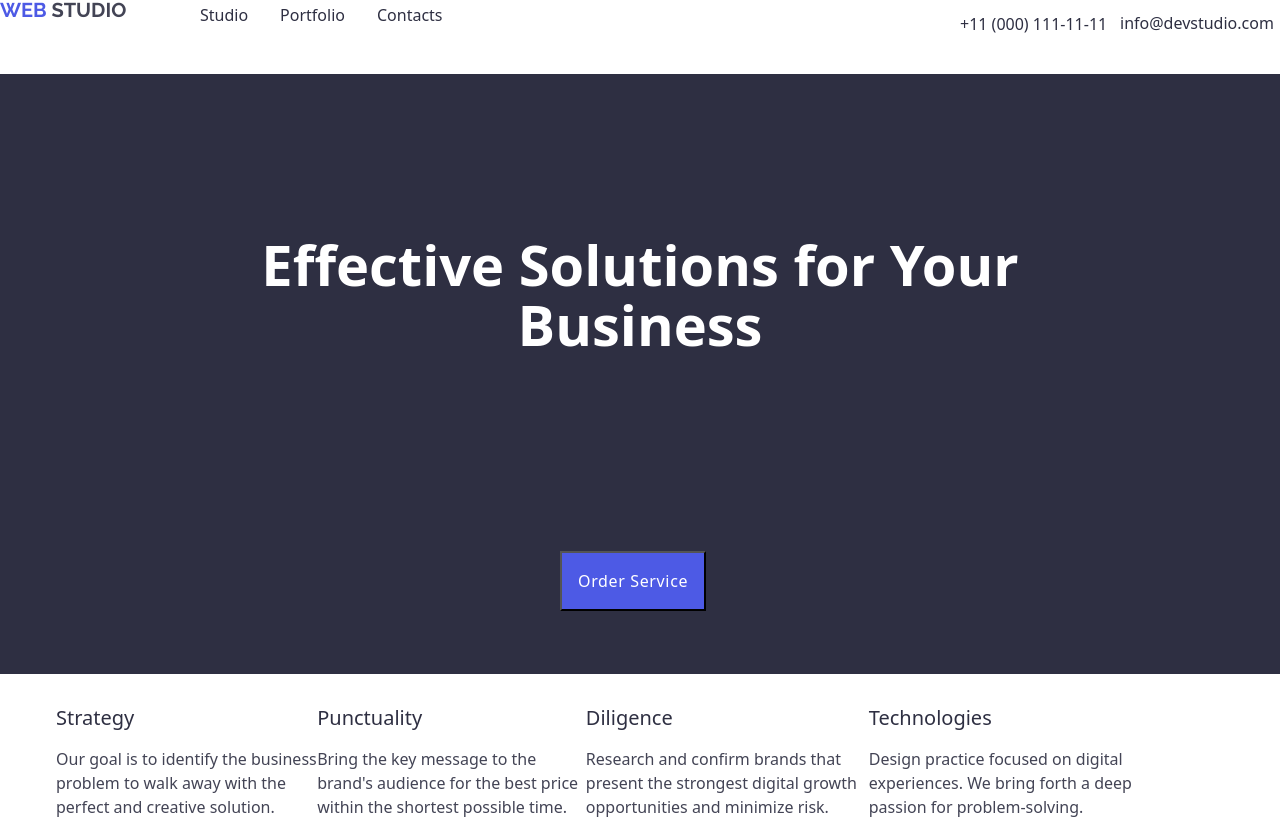
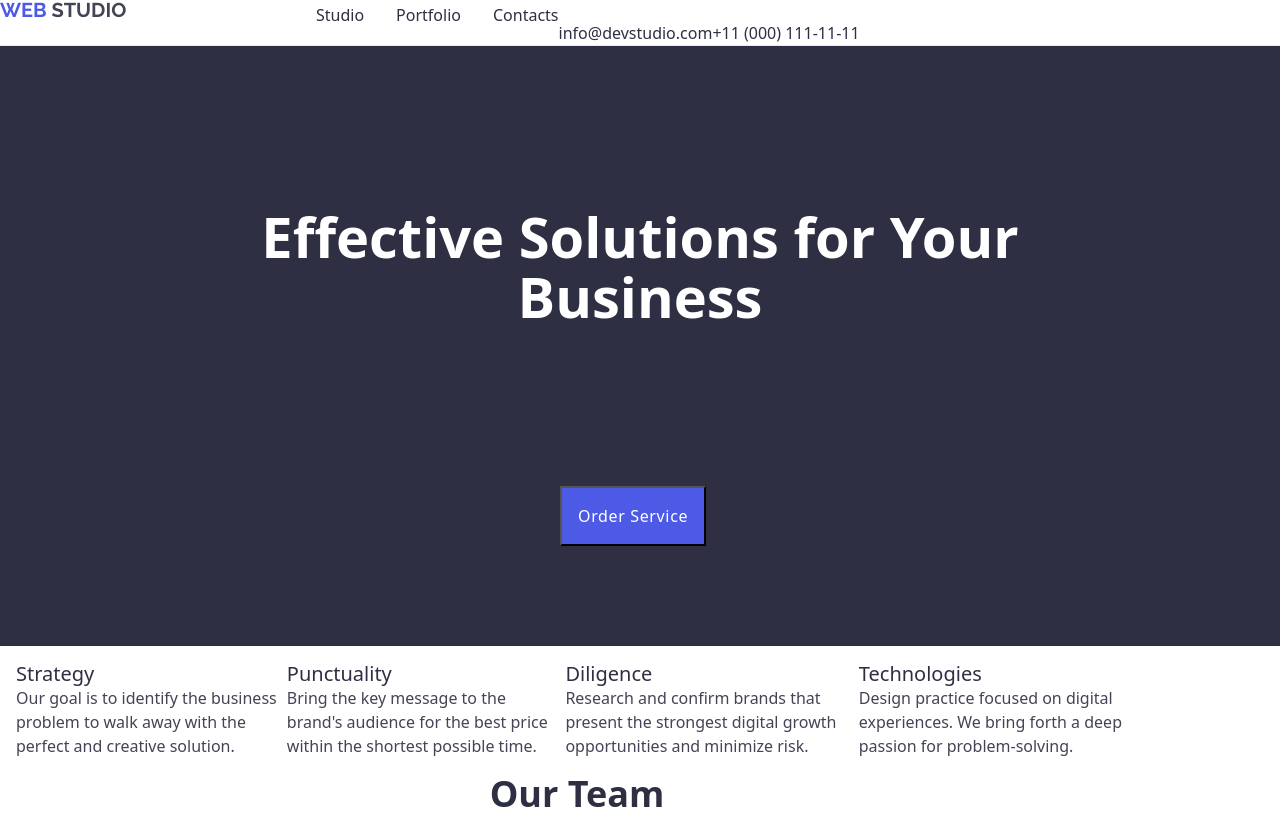
Before and after one commit to naxlicax/homework3, a plain HTML site: page index.html in a window 1280 px wide. Shown: the top 822 px of the page. Drawn offline with nearby package versions, Linux system fonts and the light colour scheme.

Commit message:
contaniers created

```diff
--- a/css/styles.css
+++ b/css/styles.css
@@ -4,7 +4,32 @@ body {
   color: #434455;
   width: 90rem;
 }
-
+.container {
+  width: 1158px;
+  margin: 0 auto;
+  align-items: center;
+}
+p,
+h1,
+h2,
+h3,
+h4,
+h5,
+h6,
+ul {
+  margin: 0;
+  padding: 0;
+  box-sizing: border-box;
+}
+.header {
+  border-bottom: 1px solid #e7e9fc;
+}
+.container-header {
+  width: 1158px;
+  margin: 0 auto;
+  display: flex;
+  padding: 0 15px;
+}
 .page-logo {
   font-family: "Raleway", sans-serif;
   font-size: 1.25rem;
@@ -23,9 +48,6 @@ body {
   color: #ffffff;
 }
 
-div {
-  background-color: #2e2f42;
-}
 .page-menu-list a {
   font-size: 1rem;
   line-height: 1.5rem;
@@ -51,11 +73,10 @@ div {
   font-weight: 400;
   font-size: 1rem;
   line-height: 1.5rem;
-  margin-left: 70rem;
   display: flex;
   align-items: center;
   justify-content: space-between;
-  margin-top: -2rem;
+
 }
 .information2 {
   text-decoration: none;
@@ -63,11 +84,11 @@ div {
   font-weight: 400;
   font-size: 1rem;
   line-height: 1.5rem;
-  margin-left: 60rem;
+
   display: flex;
   align-items: center;
   justify-content: space-between;
-  margin-top: -1.4rem;
+
 }
 .information1:hover {
   color:#404BBF;
@@ -195,5 +216,8 @@ footer p {
 }
 
 .contanier {
-  width:1154px;
+  width: 72.125rem;
 }
+header{
+  border-bottom: 1px solid #e7e9fc
+}
--- a/index.html
+++ b/index.html
@@ -1,28 +1,31 @@
 <!DOCTYPE html>
 <html lang="en">
   <link rel="stylesheet" href="css/styles.css" />
+  <link
+  rel="stylesheet"
+  href="https://cdnjs.cloudflare.com/ajax/libs/modern-normalize/3.0.0/modern-normalize.min.css"
+  integrity="sha512-3axTZ/bKFZH5/qLFTl4U+mDbBDFW+5QO5L7D1HnOhlhJbcNDIVJxoNm6It77g0eUdzfKZlHirayqRC2qJaAOJw=="
+  crossorigin="anonymous"
+  referrerpolicy="no-referrer"
+/>
   <head>
     <a class="page-logo">
       <span class="page-logo-1">Web </span
       ><span class="page logo-2">Studio</span></a
     >
     <meta charset="UTF-8" />
+
     <link
       href="https://fonts.googleapis.com/css2?family=Raleway:wght@700&family=Roboto:wght@400;500;700&display=swap"
       rel="stylesheet"
     />
     <link />
 
-    <link
-      rel="stylesheet"
-      href="https://cdnjs.cloudflare.com/ajax/libs/modern-normalize/3.0.0/modern-normalize.min.css"
-      integrity="sha512-3axTZ/bKFZH5/qLFTl4U+mDbBDFW+5QO5L7D1HnOhlhJbcNDIVJxoNm6It77g0eUdzfKZlHirayqRC2qJaAOJw=="
-      crossorigin="anonymous"
-      referrerpolicy="no-referrer"
-    />
+
   </head>
   <body>
-    <header>
+    <header class="header">
+    <div class="container-header">
       <nav class="page-menu-list">
         <ul>
           <li>
@@ -43,6 +46,8 @@
       <a class="information2" href="tel:+11 (000) 111-11-11">
         +11 (000) 111-11-11
       </a>
+    </div>
+
     </header>
 
     <main class="contanier">
@@ -50,7 +55,7 @@
         <h1 class="head1">Effective Solutions for Your Business</h1>
         <button class="button" type="“button”">Order Service</button>
       </div>
-      <section>
+      <section class="contanier">
         <ul class="first-section">
           <li>
             <h2>Strategy</h2>
@@ -83,7 +88,7 @@
         </ul>
       </section>
       <h2 class="our-team">Our Team</h2>
-      <section>
+      <section class="contanier">
         <ul class="second-section">
           <div class="people">
             <img
@@ -136,7 +141,7 @@
           </div>
         </ul>
       </section>
-      <section>
+      <section class="contanier">
         <h2 class="our-team">Our Portfolio</h2>
         <ul class="third-section">
           <div class="third-section-first">
```
